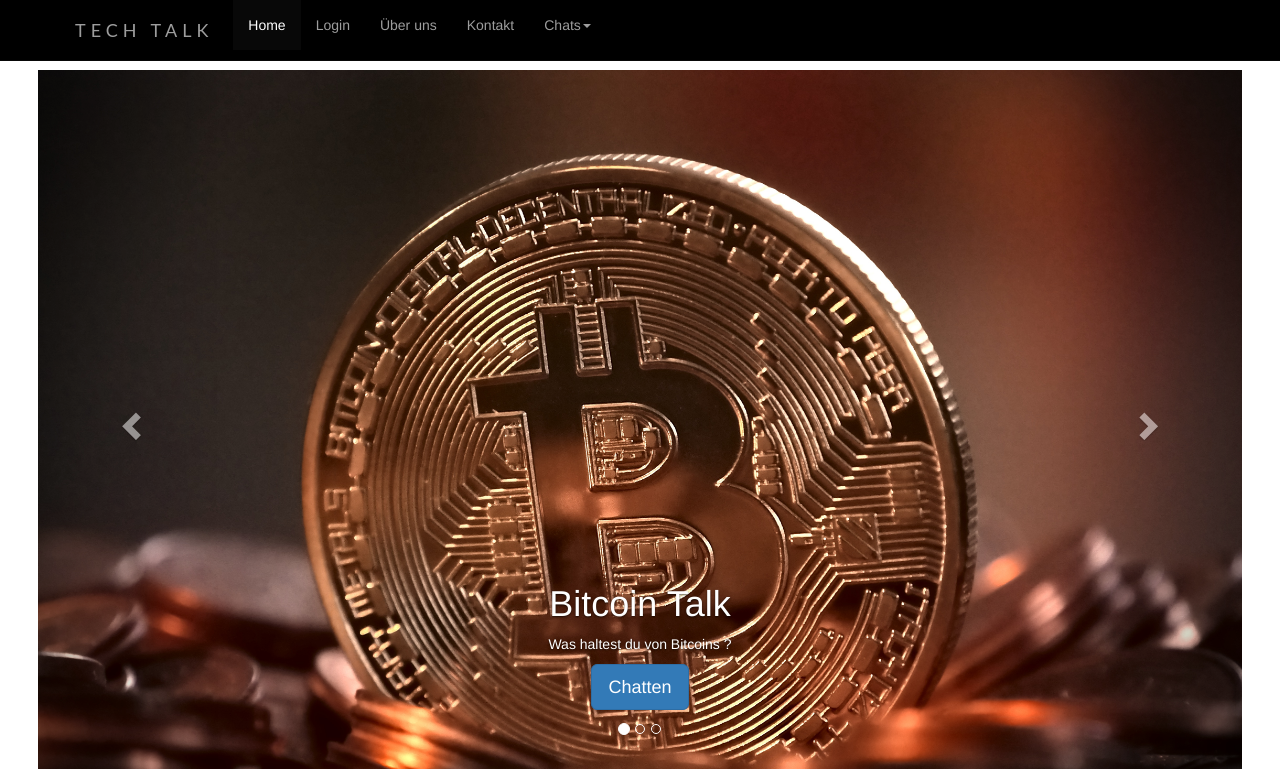
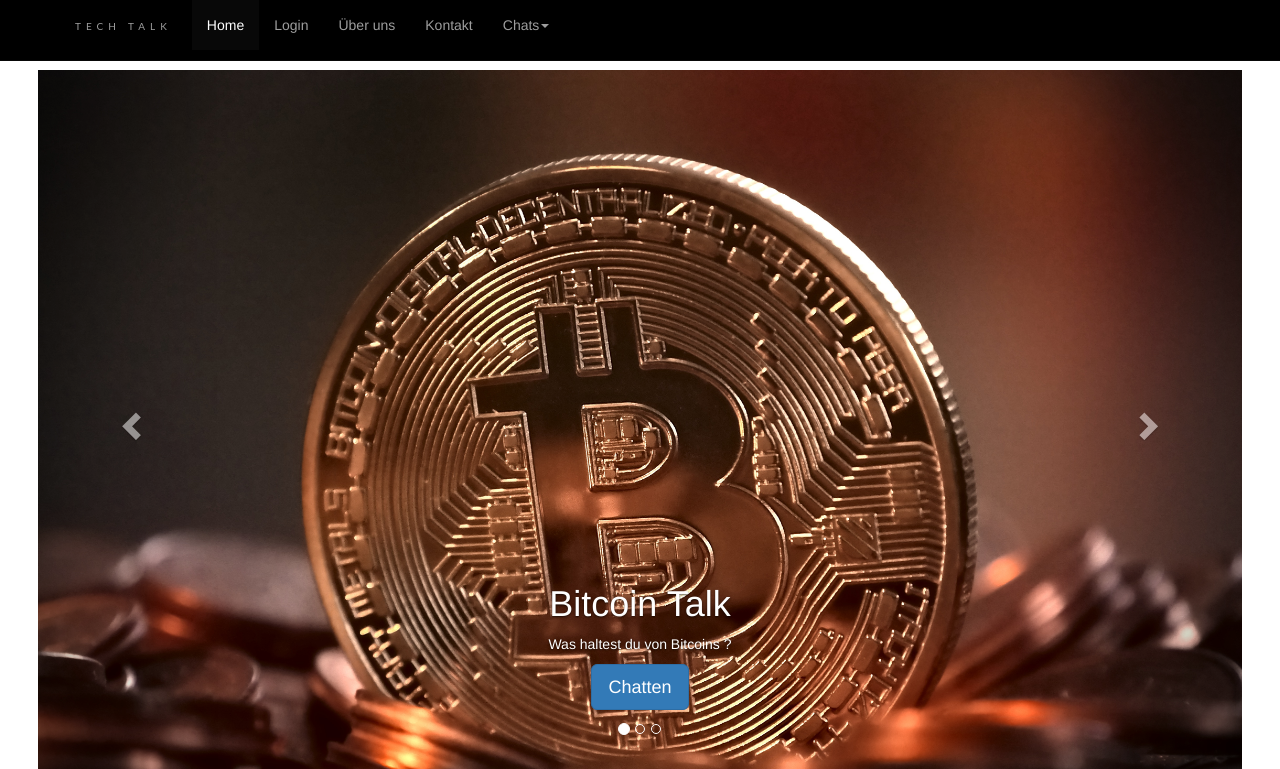
Before and after one commit to zfatzt/TechTalk, a PHP site: page / in a window 1280 px wide. Shown: the top 769 px of the page. Run offline with PHP 8.4, Linux system fonts and the light colour scheme; some libraries are stand-ins or nearby versions.

Commit message:
Fehlerbehebung

```diff
--- a/view/header.php
+++ b/view/header.php
@@ -26,9 +26,9 @@
 						class="icon-bar"></span> <span class="icon-bar"></span> <span
 						class="icon-bar"></span>
 				</button>
-				<h2>
-					<a class="navbar-brand" href="/">Tech Talk</a>
-				</h2>
+
+				<a class="navbar-brand" href="/"><h2>Tech Talk</h2></a>
+
 			</div>
 			<div id="navbar" class="collapse navbar-collapse">
 				<ul class="nav navbar-nav">
@@ -78,6 +78,8 @@
 									P10</a></li>
 						</ul>
 					<?php if (isset ( $username )) { ?>
+
+
 					<li
 						<?php
 
```
Also changed, not shown: ErrorViews/MainError.php (+4 -6 lines), lib/ConnectionHandler.php (+1 -45 lines), lib/Dispatcher.php (+5 -8 lines), lib/ErrorView.php (+11 -21 lines), lib/Repository.php (+3 -19 lines), public/js/main.js (+1 -8 lines).
